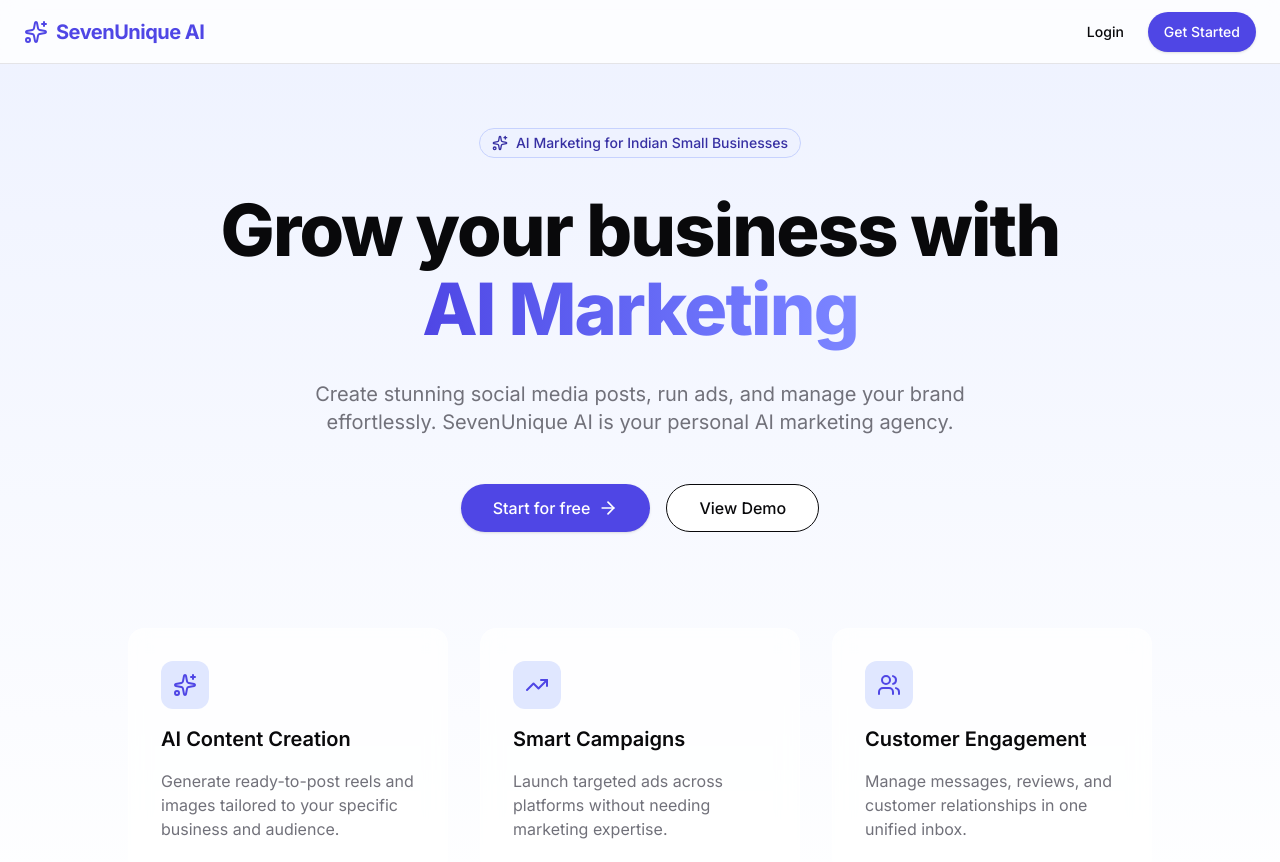
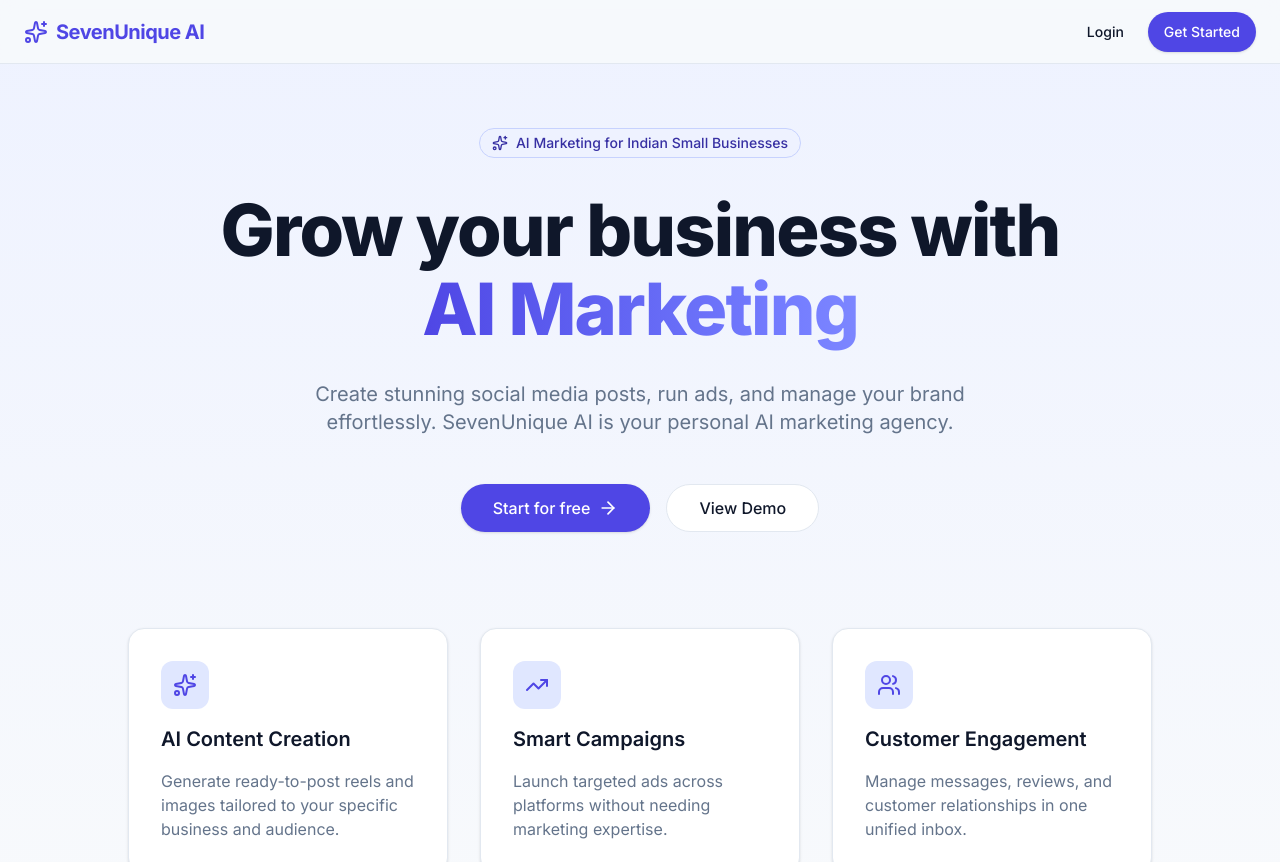
Before and after one commit to sejal-gupta-tech/SU_AI_Frontend, a Next.js app: page / in a window 1280 px wide. Shown: the top 862 px of the page. Built offline with nearby package versions, Linux system fonts and the light colour scheme.

Commit message:
update code

```diff
--- a/app/(auth)/login/page.tsx
+++ b/app/(auth)/login/page.tsx
@@ -59,7 +59,7 @@
           </p>
         </div>
 
-        <Card className="glass-card shadow-lg border-primary-100/50">
+        <Card className="bg-card shadow-lg border-border">
           <CardContent className="pt-6">
             <form onSubmit={handleSubmit(onSubmit)} className="space-y-4">
               <div className="space-y-2">
--- a/app/(auth)/signup/page.tsx
+++ b/app/(auth)/signup/page.tsx
@@ -67,7 +67,7 @@
           </p>
         </div>
 
-        <Card className="glass-card shadow-lg border-primary-100/50">
+        <Card className="bg-card shadow-lg border-border">
           <CardContent className="pt-6">
             <form onSubmit={handleSubmit(onSubmit)} className="space-y-4">
               <div className="space-y-2">
--- a/app/globals.css
+++ b/app/globals.css
@@ -28,25 +28,13 @@
 }
 
 :root {
-  --background: #ffffff;
-  --foreground: #09090b;
+  --background: #f8fafc;
+  --foreground: #0f172a;
   --card: #ffffff;
-  --card-foreground: #09090b;
-  --border: #e4e4e7;
-  --muted: #f4f4f5;
-  --muted-foreground: #71717a;
-}
-
-@media (prefers-color-scheme: dark) {
-  :root {
-    --background: #09090b;
-    --foreground: #fafafa;
-    --card: #18181b;
-    --card-foreground: #fafafa;
-    --border: #27272a;
-    --muted: #27272a;
-    --muted-foreground: #a1a1aa;
-  }
+  --card-foreground: #0f172a;
+  --border: #e2e8f0;
+  --muted: #f1f5f9;
+  --muted-foreground: #64748b;
 }
 
 body {
--- a/app/onboarding/page.tsx
+++ b/app/onboarding/page.tsx
@@ -92,7 +92,7 @@
         </div>
       </div>
 
-      <Card className="w-full max-w-2xl glass-card border-primary-200/50 shadow-xl shadow-primary-500/5">
+      <Card className="w-full max-w-2xl bg-card border-border shadow-lg">
         <CardContent className="p-8 sm:p-12">
           {currentStep === 0 && (
             <div className="space-y-6 animate-in fade-in slide-in-from-bottom-4 duration-500">
--- a/app/page.tsx
+++ b/app/page.tsx
@@ -44,25 +44,25 @@
         </div>
 
         <div className="mt-24 grid grid-cols-1 md:grid-cols-3 gap-8 max-w-5xl mx-auto">
-          <div className="glass-card p-8 rounded-2xl text-left space-y-4">
+          <div className="bg-card border border-border shadow-sm p-8 rounded-2xl text-left space-y-4 hover:-translate-y-1 hover:shadow-md hover:border-primary-200 transition-all">
             <div className="h-12 w-12 rounded-lg bg-primary-100 flex items-center justify-center text-primary-600">
               <Sparkles className="w-6 h-6" />
             </div>
-            <h3 className="text-xl font-semibold">AI Content Creation</h3>
+            <h3 className="text-xl font-semibold text-foreground">AI Content Creation</h3>
             <p className="text-muted-foreground">Generate ready-to-post reels and images tailored to your specific business and audience.</p>
           </div>
-          <div className="glass-card p-8 rounded-2xl text-left space-y-4">
+          <div className="bg-card border border-border shadow-sm p-8 rounded-2xl text-left space-y-4 hover:-translate-y-1 hover:shadow-md hover:border-primary-200 transition-all">
             <div className="h-12 w-12 rounded-lg bg-primary-100 flex items-center justify-center text-primary-600">
               <TrendingUp className="w-6 h-6" />
             </div>
-            <h3 className="text-xl font-semibold">Smart Campaigns</h3>
+            <h3 className="text-xl font-semibold text-foreground">Smart Campaigns</h3>
             <p className="text-muted-foreground">Launch targeted ads across platforms without needing marketing expertise.</p>
           </div>
-          <div className="glass-card p-8 rounded-2xl text-left space-y-4">
+          <div className="bg-card border border-border shadow-sm p-8 rounded-2xl text-left space-y-4 hover:-translate-y-1 hover:shadow-md hover:border-primary-200 transition-all">
             <div className="h-12 w-12 rounded-lg bg-primary-100 flex items-center justify-center text-primary-600">
               <Users className="w-6 h-6" />
             </div>
-            <h3 className="text-xl font-semibold">Customer Engagement</h3>
+            <h3 className="text-xl font-semibold text-foreground">Customer Engagement</h3>
             <p className="text-muted-foreground">Manage messages, reviews, and customer relationships in one unified inbox.</p>
           </div>
         </div>
--- a/components/ui/button.tsx
+++ b/components/ui/button.tsx
@@ -10,7 +10,7 @@
       variant: {
         default: "bg-primary-600 text-white hover:bg-primary-700 shadow-sm",
         destructive: "bg-red-500 text-white hover:bg-red-600 shadow-sm",
-        outline: "border border-input bg-background hover:bg-accent hover:text-accent-foreground",
+        outline: "border border-border bg-card text-foreground hover:border-primary-600 hover:text-primary-700 hover:bg-primary-50",
         secondary: "bg-secondary text-secondary-foreground hover:bg-secondary/80",
         ghost: "hover:bg-accent hover:text-accent-foreground",
         link: "text-primary underline-offset-4 hover:underline",
--- a/components/ui/input.tsx
+++ b/components/ui/input.tsx
@@ -10,7 +10,7 @@
       <input
         type={type}
         className={cn(
-          "flex h-10 w-full rounded-md border border-input bg-transparent px-3 py-2 text-sm ring-offset-background file:border-0 file:bg-transparent file:text-sm file:font-medium placeholder:text-muted-foreground focus-visible:outline-none focus-visible:ring-2 focus-visible:ring-primary-500 focus-visible:ring-offset-2 disabled:cursor-not-allowed disabled:opacity-50",
+          "flex h-10 w-full rounded-md border border-border bg-card px-3 py-2 text-sm text-foreground ring-offset-background file:border-0 file:bg-transparent file:text-sm file:font-medium placeholder:text-muted-foreground focus-visible:outline-none focus-visible:ring-2 focus-visible:ring-primary-600 focus-visible:ring-offset-2 disabled:cursor-not-allowed disabled:opacity-50 transition-colors",
           className
         )}
         ref={ref}
```
Also changed, not shown: 1 other file (tests, documents, lock files or other folders).
